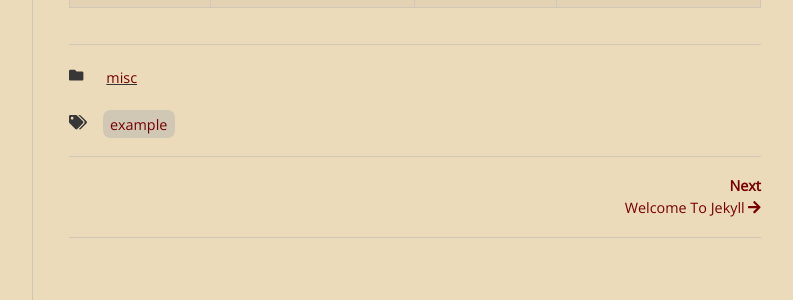
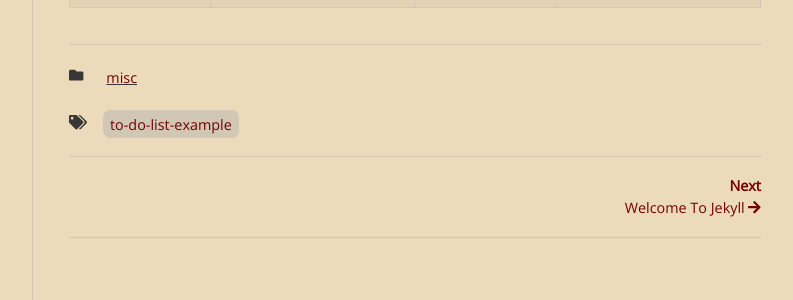
Before and after one commit to Eoneanyna/Eoneangyna, a Jekyll site: the page built from _posts/2016-05-19-super-short-article.md, in a window 1280 px wide. Shown: the part 2494-2794 px from the top of the page, without its empty margins (357-1150 px from the left). Built offline with Jekyll 4.4.1, drawn with Linux system fonts in a browser that asks for light colours; nearby versions of some CDN libraries; some web fonts are replaced.

Commit message:
add tags

```diff
--- a/_posts/2016-05-19-super-short-article.md
+++ b/_posts/2016-05-19-super-short-article.md
@@ -2,7 +2,7 @@
 layout: post
 title: "Some articles are just so short that we have to make the footer stick"
 categories: misc
-tags: example
+tags: [to-do list example]
 ---
 
 Lorem ipsum dolor sit amet, consectetur adipisicing elit, sed do eiusmod tempor incididunt ut labore et dolore magna aliqua. Ut enim ad minim veniam, quis nostrud exercitation ullamco laboris nisi ut aliquip ex ea commodo consequat. Duis aute irure dolor in reprehenderit in voluptate velit esse cillum dolore eu fugiat nulla pariatur. Excepteur sint occaecat cupidatat non proident, sunt in culpa qui officia deserunt mollit anim id est laborum.
```
